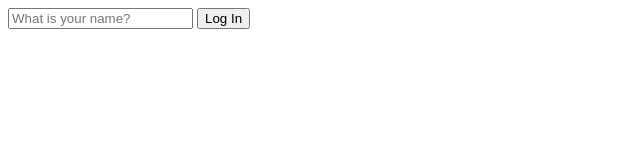
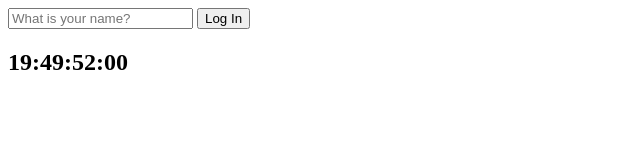
Before and after one commit to Wooseok765/JSPractice, a plain HTML site: page VanillaJS/index.html in a window 1280 px wide. Shown: the whole page, without its empty margins (0-640 px from the left). Drawn offline with Linux system fonts and the light colour scheme.

Commit message:
clock final

```diff
--- a/VanillaJS/JS/clock.js
+++ b/VanillaJS/JS/clock.js
@@ -0,0 +1,31 @@
+const clock = document.querySelector("h2#clock");
+
+function sayHello(){
+    console.log("hello");
+}
+
+function sayBye(){
+    console.log("bye");
+}
+
+function getClock(){
+    const date = new Date(); // date object
+    const hours = String(date.getHours()).padStart(2, "0");
+    const minutes = String(date.getMinutes()).padStart(2, "0");
+    const second = String(date.getSeconds()).padStart(2, "0");
+    const milisec = String(date.getMilliseconds()).padStart(2, "0");
+    // padStart(a, "b") String 타입에만 적용되며 해당 글자수가 a만큼이 아닐 시 앞자리를 b로 채움
+    // padEnd(a, "b") 뒷자리에 채우는것
+    clock.innerText = `${hours}:${minutes}:${second}:${milisec}`
+
+}
+getClock()
+setInterval(getClock, 1);
+
+/*
+setInterval(sayHello, 5000);
+// Run the function in every 5 sec
+
+setTimeout(sayBye, 3000);
+// Run the function 3 sec after starting the website
+*/
--- a/VanillaJS/index.html
+++ b/VanillaJS/index.html
@@ -14,6 +14,7 @@
         <button>Log In</button>
     </form>
     <h1 id="greeting" class="hidden"></h1>
+    <h2 id="clock">00:00:00</h2>
     <script src="JS/greeting.js"></script>
     <script src="JS/clock.js"></script>
 </body>
```
